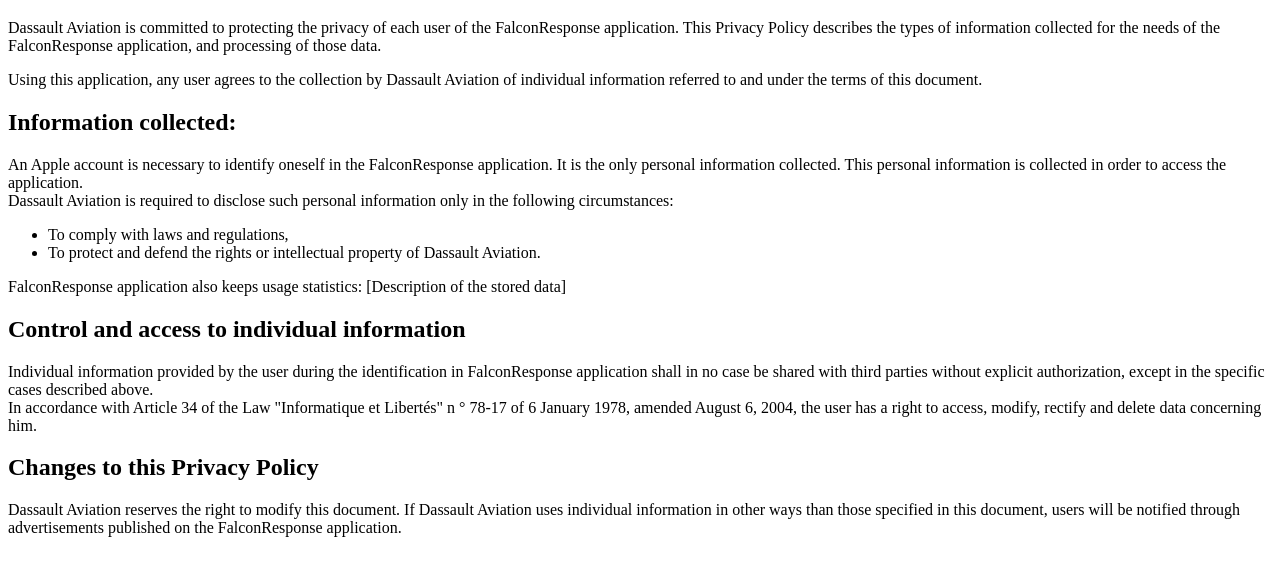
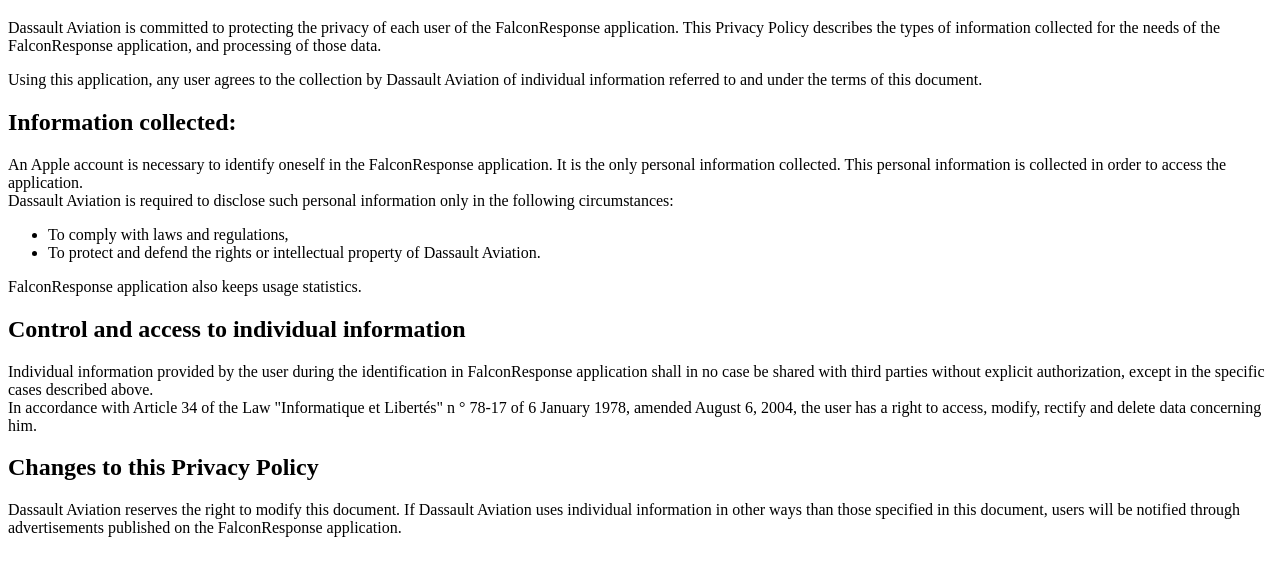
Before and after one commit to ExpertimeMobilite/DassaultFalconResponse, a plain HTML site: page index.html in a window 1280 px wide. Shown: the part 61-636 px from the top of the page. Drawn offline with Linux system fonts and the light colour scheme.

Commit message:
Update index.html

```diff
--- a/index.html
+++ b/index.html
@@ -15,7 +15,7 @@
       <li>To comply with laws and regulations,</li>
       <li>To protect and defend the rights or intellectual property of Dassault Aviation.</li>
     </ul>
-    FalconResponse application also keeps usage statistics: [Description of the stored data]</p>
+    FalconResponse application also keeps usage statistics.</p>
 
     <h2>Control and access to individual information</h2>
     <p>Individual information provided by the user during the identification in FalconResponse application shall in no case be shared with third parties without explicit authorization, except in the specific cases described above.<br />
```
